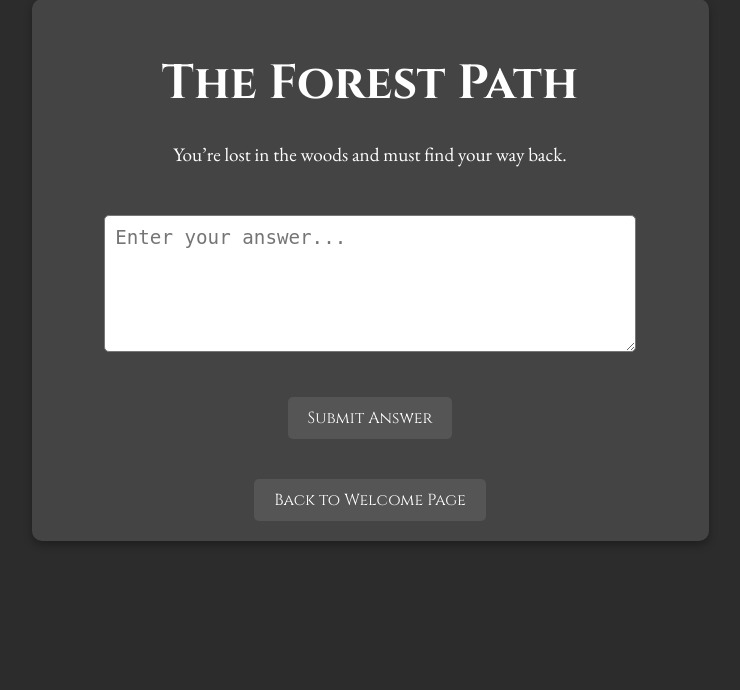
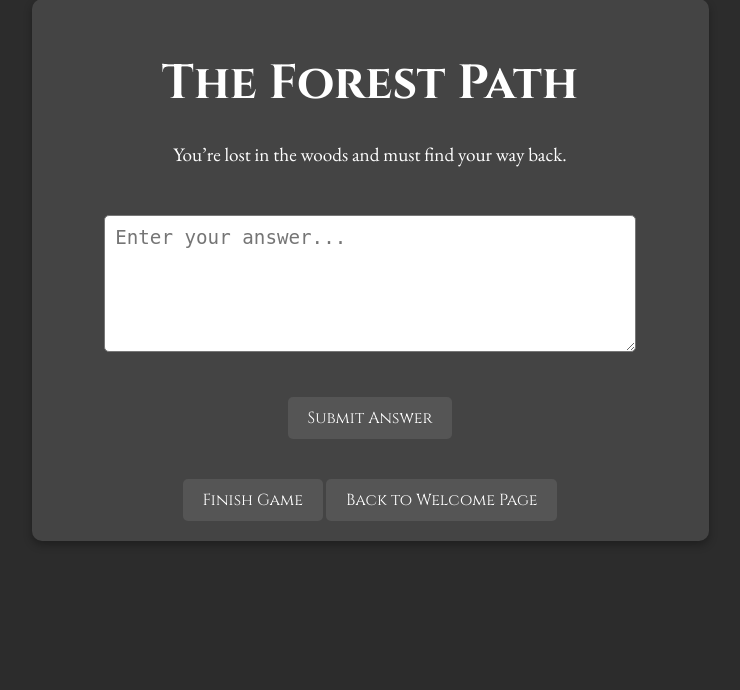
Before and after one commit to CyberPenguinAlpha/flask_game, a Flask app: page /scenario/1 in a window 1280 px wide. Shown: the part 150-840 px from the top of the page, without its empty margins (270-1010 px from the left). Run offline with Flask 3, Linux system fonts and the light colour scheme.

Commit message:
added csv file part

```diff
--- a/app.py
+++ b/app.py
@@ -82,6 +82,7 @@ def login():
         # Store user info in session
         session['logged_in'] = True
         session['first_name'] = first_name
+        session['login_timestamp'] = login_timestamp
         return redirect(url_for('welcome'))
 
     return render_template('login.html')
@@ -136,9 +137,24 @@ def get_hint():
         hint_and_score = "Couldn't generate a hint or score at this time."
 
     return jsonify({"hint_and_score": hint_and_score})
+# New finish route to log end of game session
+@app.route('/finish', methods=['POST'])
+def finish():
+    if session.get('logged_in'):
+        first_name = session.get('first_name')
+        login_timestamp = session.get('login_timestamp')
+        finish_timestamp = datetime.now().isoformat()
 
-    #hint_text = response.text if response and response.text else "Couldn't generate a hint at this time."
-    #return jsonify({"hint": hint_text})
+        # Append session data to CSV on finish
+        with open(CSV_FILE_PATH, mode='a', newline='') as file:
+            writer = csv.writer(file)
+            writer.writerow([first_name, "", "", login_timestamp, finish_timestamp, "Completed Game"])
+
+        # Clear the session
+        session.clear()
+        return jsonify({"message": "Game finished. Session data saved."})
+
+    return jsonify({"error": "User not logged in"}), 403
 
 # Run the app
 if __name__ == '__main__':
--- a/templates/scenario.html
+++ b/templates/scenario.html
@@ -101,6 +101,8 @@
         <!-- Display the AI-generated hint here -->
         <div id="hintDisplay"></div>
 
+        <button onclick="finishGame()">Finish Game</button>
+
         <!-- Button to return to the home page -->
         <a href="/">
             <button>Back to Welcome Page</button>
@@ -137,6 +139,27 @@
                 document.getElementById('hintDisplay').innerText = 'Error: Could not fetch hint and score.';
             });
         }
+        function finishGame() {
+        fetch('/finish', {
+            method: 'POST',
+            headers: {
+                'Content-Type': 'application/json',
+            }
+        })
+        .then(response => response.json())
+        .then(data => {
+            if (data.message) {
+                alert(data.message);
+                window.location.href = '/';
+            } else {
+                alert(data.error);
+            }
+        })
+        .catch(error => {
+            console.error('Error:', error);
+            alert('Error: Could not complete game.');
+        });
+    }
     </script>
 </body>
 </html>
```
